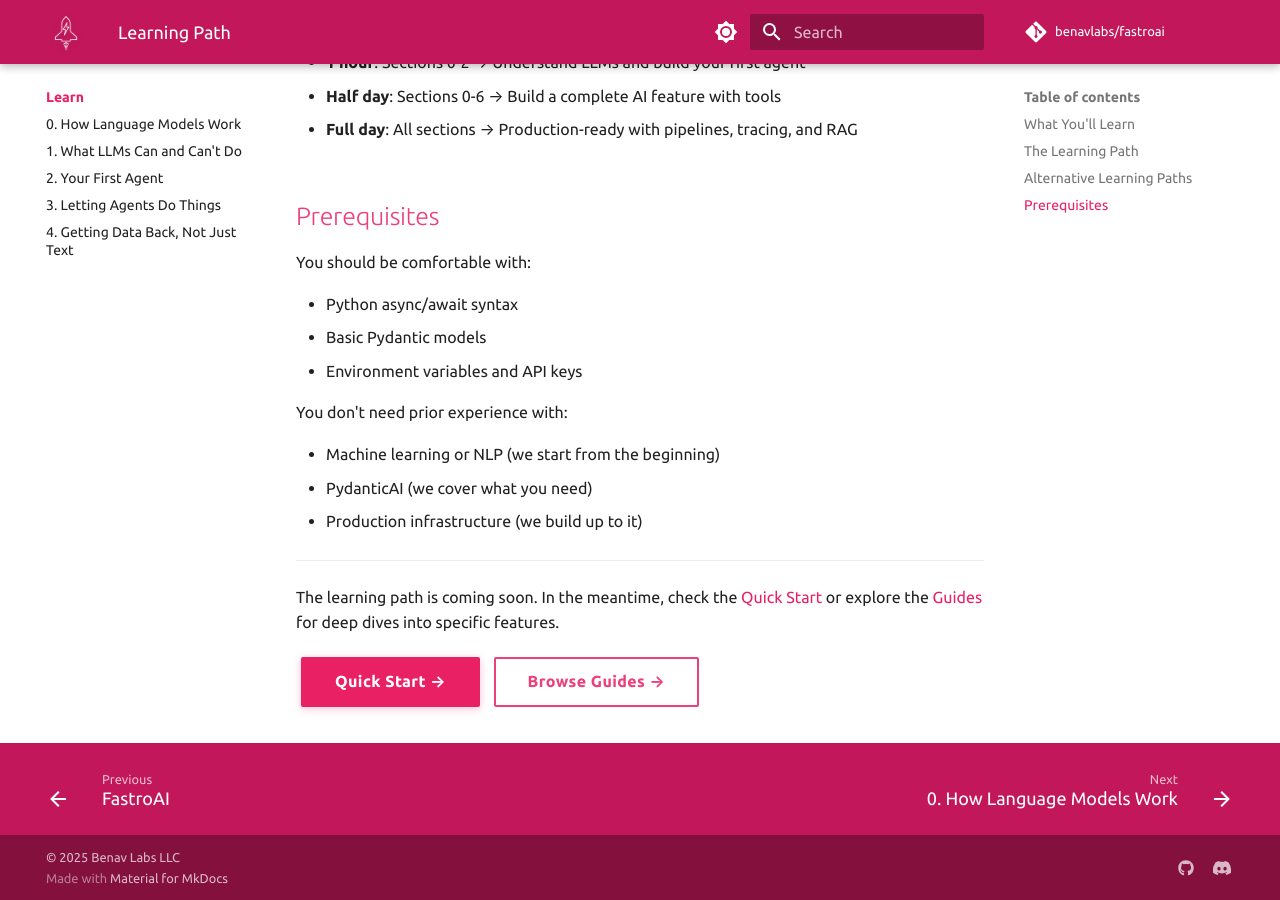
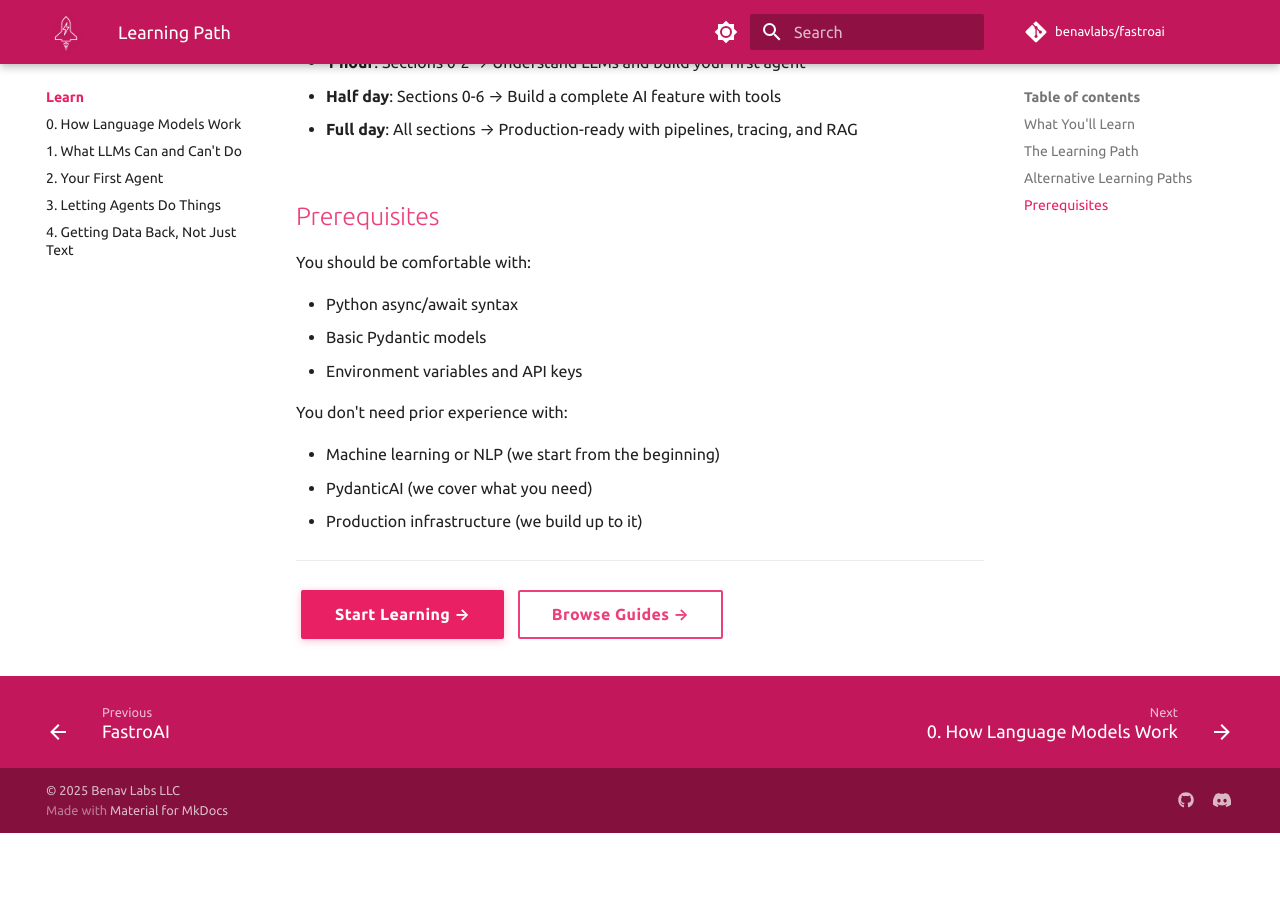
Before and after one commit to benavlabs/fastroai, an MkDocs documentation site: the page built from docs/learn/index.md, in a window 1280 px wide and 900 px high, scrolled down 2839 px. Built offline with MkDocs 1.6.1 and Material for MkDocs 9.7.7, drawn with Linux system fonts in a browser that asks for light colours; comment, search, counter and statistics services are not loaded; after the commit the page ends 3672 px from its top, so only the background shows below that.

Commit message:
some docs fixes

```diff
--- a/docs/learn/index.md
+++ b/docs/learn/index.md
@@ -187,6 +187,4 @@ You don't need prior experience with:
 
 ---
 
-The learning path is coming soon. In the meantime, check the [Quick Start](../index.md#quick-start) or explore the [Guides](../guides/index.md) for deep dives into specific features.
-
-[Quick Start →](../index.md#quick-start){ .md-button .md-button--primary } [Browse Guides →](../guides/index.md){ .md-button }
+[Start Learning →](0-how-language-models-work.md){ .md-button .md-button--primary } [Browse Guides →](../guides/index.md){ .md-button }
```
Also changed, not shown: docs/learn/3-letting-agents-do-things.md (+2 -2 lines).
